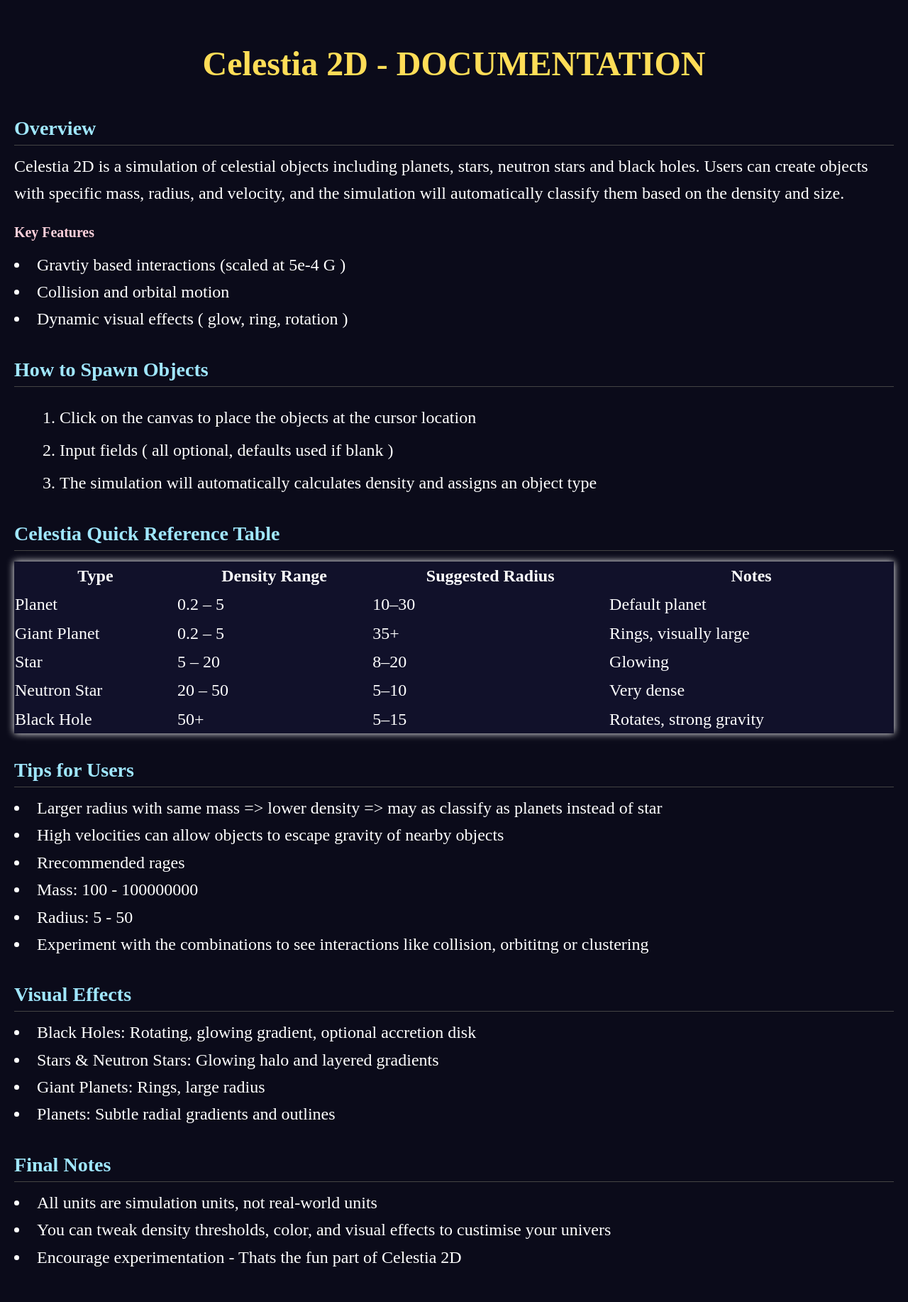
After one commit to Neravahn/Celestia-2D, a Flask app: page /guide in a window 1280 px wide. The commit adds this page. Shown: the whole page at 71% size. Run offline with Flask 3, Linux system fonts and the light colour scheme.

Commit message:
final checks before submitting

```diff
--- a/app.py
+++ b/app.py
@@ -11,6 +11,9 @@ def index():
 def main():
     return render_template('main.html')
 
+@app.route('/guide', methods= ['GET'])
+def guide():
+    return render_template('guide.html')
 
 if __name__ == '__main__':
     app.run(debug=True)
--- /dev/null
+++ b/static/css/guide.css
@@ -0,0 +1,65 @@
+body {
+    background-color: #0b0b1a;
+    color: #ffffff;
+    margin: 0 ;
+    padding: 20px;
+    line-height: 1.6;
+    font-size: 1.5rem;
+}
+h1 {
+    color: #ffdd57;
+    text-align: center;
+    margin-bottom: 20px;
+
+}
+
+h3 {
+    color: #a0e7ff;
+    margin-top: 30px;
+    border-bottom: 1px solid #444;
+    margin-bottom:10px;
+    padding-bottom:5 px;
+}
+
+h5 {
+    color: #ffd1dc;
+    margin-top: 20px;
+    margin-bottom: 10px;
+
+}
+
+p li {
+    margin-bottom: 8px;
+    list-style-type: disc;
+    margin-left: 25px;
+}
+
+ol li {
+    margin-bottom: 8px;
+}
+
+table {
+    width: 100%;
+    border-collapse: collapse;
+    margin-top: 15px;
+    background-color: #11112a;
+    box-shadow: 0 0 10px;
+}
+
+
+
+li {
+    list-style-position: inside;
+}
+a {
+    color: #66ccff;
+    text-decoration: none;
+}
+
+a:hover {
+    text-decoration: underline;
+}
+
+html {
+    scroll-behavior: smooth;
+}
--- a/static/js/core/Element.js
+++ b/static/js/core/Element.js
@@ -1,4 +1,4 @@
-import { star, blackhole, neutron_star, planet } from './render.js';
+import { star, blackhole, neutron_star, planet, giant_planet } from './render.js';
 
 
 export class Element {
@@ -52,6 +52,9 @@ export class Element {
         else if (this.type === 'neutron_star') {
             neutron_star(ctx, this.x, this.y, this.v_radius);
         }
+        else if (this.type === 'giant_planet') {
+            giant_planet(ctx, this.x, this.y, this.v_radius);
+        }
     }
 
     trail_method() {
--- /dev/null
+++ b/templates/guide.html
@@ -0,0 +1,104 @@
+<!DOCTYPE html>
+<html lang="en">
+
+<head>
+    <meta charset="UTF-8">
+    <meta name="viewport" content="width=device-width, initial-scale=1.0">
+    <title>DOCUMENTATION - CELESTIA 2D</title>
+     <link rel="stylesheet" href="{{ url_for('static', filename='css/guide.css') }}">
+</head>
+
+<body>
+    <h1>Celestia 2D - DOCUMENTATION</h1>
+    <p>
+    <h3>Overview</h3>
+    Celestia 2D is a simulation of celestial objects including planets, stars, neutron stars
+    and black holes. Users can create objects with specific mass, radius, and velocity, and the simulation
+    will automatically classify them based on the density and size.
+
+    <h5>Key Features</h5>
+    <li>Gravtiy based interactions (scaled at 5e-4 G )</li>
+    <li>Collision and orbital motion</li>
+    <li>Dynamic visual effects ( glow, ring, rotation )</li>
+    </p>
+
+
+    <p>
+    <h3>How to Spawn Objects</h3>
+    <Ol>
+        <li>Click on the canvas to place the objects at the cursor location</li>
+        <li>Input fields ( all optional, defaults used if blank )</li>
+        <li>The simulation will automatically calculates density and assigns an object type</li>
+    </Ol>
+    </p>
+    <h3>Celestia Quick Reference Table</h3>
+    <table>
+        <thead>
+            <tr>
+                <th>Type</th>
+                <th>Density Range</th>
+                <th>Suggested Radius</th>
+                <th>Notes</th>
+            </tr>
+        </thead>
+        <tbody>
+
+            <tr>
+                <td>Planet</td>
+                <td>0.2 – 5</td>
+                <td>10–30</td>
+                <td>Default planet</td>
+            </tr>
+            <tr>
+                <td>Giant Planet</td>
+                <td>0.2 – 5</td>
+                <td>35+</td>
+                <td>Rings, visually large</td>
+            </tr>
+            <tr>
+                <td>Star</td>
+                <td>5 – 20</td>
+                <td>8–20</td>
+                <td>Glowing</td>
+            </tr>
+            <tr>
+                <td>Neutron Star</td>
+                <td>20 – 50</td>
+                <td>5–10</td>
+                <td>Very dense</td>
+            </tr>
+            <tr>
+                <td>Black Hole</td>
+                <td>50+</td>
+                <td>5–15</td>
+                <td>Rotates, strong gravity</td>
+            </tr>
+        </tbody>
+    </table>
+    <p>
+        <h3>Tips for Users</h3>
+        <li>Larger radius with same mass => lower density => may as classify as planets instead of star</li>
+        <li>High velocities can allow objects to escape gravity of nearby objects</li>
+        <li>Rrecommended rages
+            <li>Mass: 100 - 100000000</li>
+            <li>Radius: 5 - 50</li>
+        </li>
+        <li>Experiment with the combinations to see interactions like collision, orbititng or clustering</li>
+    </p>
+
+    <p>
+        <h3>Visual Effects</h3>
+        <li>Black Holes: Rotating, glowing gradient, optional accretion disk</li>
+        <li>Stars & Neutron Stars: Glowing halo and layered gradients</li>
+        <li>Giant Planets: Rings, large radius</li>
+        <li>Planets: Subtle radial gradients and outlines</li>
+    </p>
+    <p>
+        <h3>Final Notes</h3>
+        <li>All units are simulation units, not real-world units</li>
+        <li>You can tweak density thresholds, color, and visual effects to custimise your univers</li>
+        <li>Encourage experimentation - Thats the fun part of Celestia 2D</li>
+    </p>
+</body>
+
+</html>
--- a/templates/index.html
+++ b/templates/index.html
@@ -50,6 +50,11 @@
                 <span>PORTFOLIO</span>
             </a>
 
+            <a href="{{ url_for('guide') }}" target="_blank">
+                <img src="{{ url_for('static', filename='images/icons8-portfolio-50.png') }}">
+                <span>DOCUMENTATION</span>
+            </a>
+
         </div>
     </footer>
 </body>
--- a/templates/main.html
+++ b/templates/main.html
@@ -36,6 +36,8 @@
         <input type="range" id="timesteps" min="-0" max="10" value="1">
        </label>
 
+
+
     </div>
 
      <div id="tooltip">
```
Also changed, not shown: static/js/core/render.js (+24 -0 lines), static/js/core/ui.js (+6 -2 lines).
